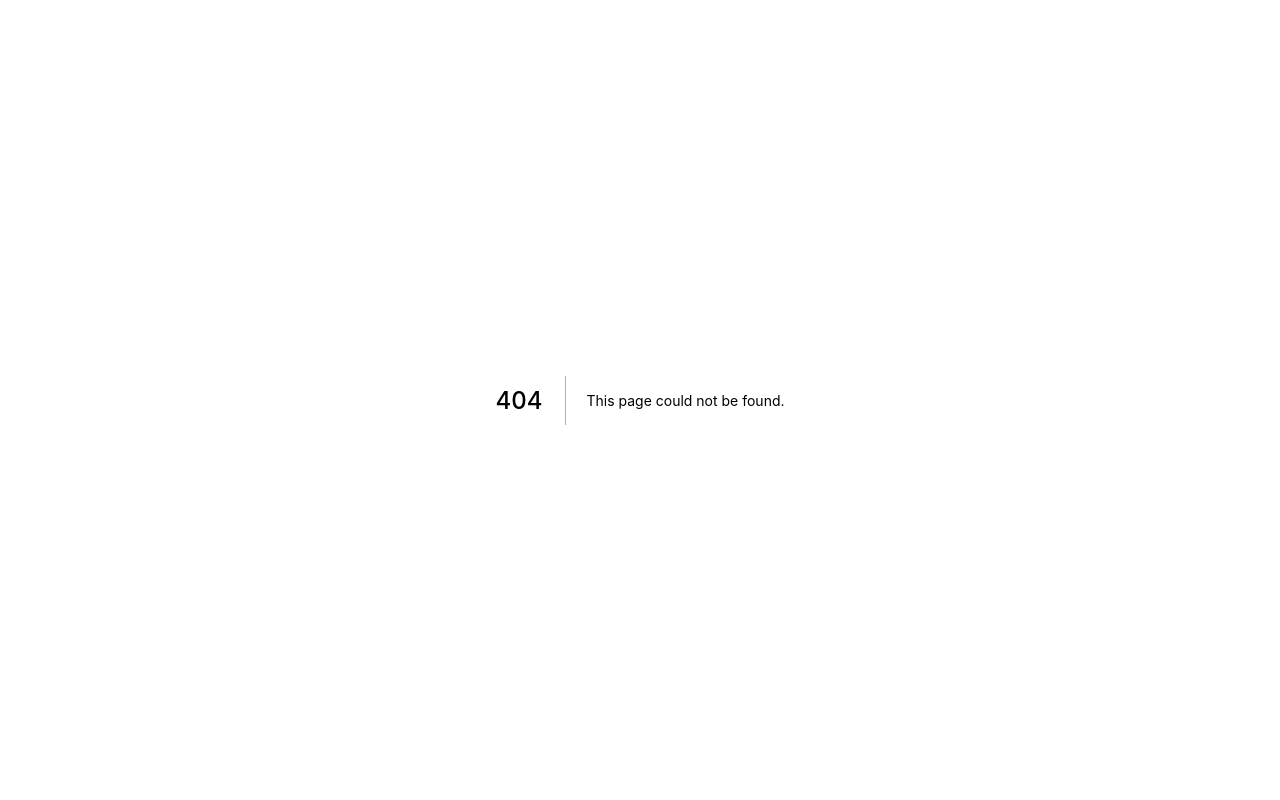
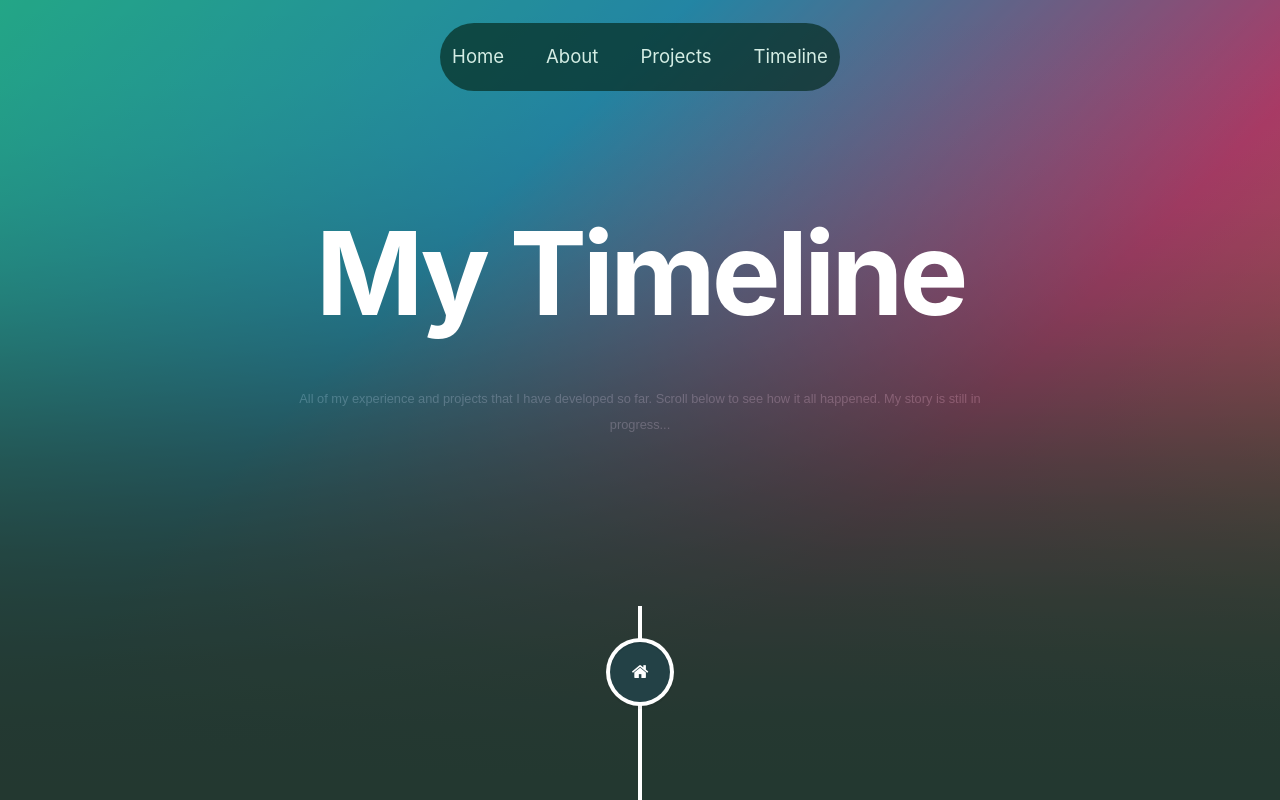
Before and after one commit to nikhil23-Rao/nikhilrao, a Next.js app in the folder main/: page /timeline in a window 1280 px wide. Before the commit this address had no page. Built offline with nearby package versions, Linux system fonts and the light colour scheme.

Commit message:
timeline

```diff
--- /dev/null
+++ b/main/@types/@types.ts
@@ -0,0 +1 @@
+declare module "react-vertical-timeline-component";
--- a/main/package.json
+++ b/main/package.json
@@ -9,12 +9,16 @@
     "lint": "next lint"
   },
   "dependencies": {
+    "@merc/react-timeline": "^0.1.42",
     "font-awesome": "^4.7.0",
     "lottie-react": "^2.4.0",
     "next": "12.1.6",
     "react": "18.2.0",
+    "react-chrono": "^2.2.0",
     "react-dom": "18.2.0",
-    "react-typed": "^1.2.0"
+    "react-typed": "^1.2.0",
+    "react-vertical-timeline-component": "^3.6.0",
+    "vertical-timeline-component-for-react": "^1.0.7"
   },
   "devDependencies": {
     "@types/node": "18.0.0",
--- a/main/pages/_app.tsx
+++ b/main/pages/_app.tsx
@@ -1,4 +1,5 @@
 import "font-awesome/css/font-awesome.min.css";
+import "react-vertical-timeline-component/style.min.css";
 import "../styles/globals.css";
 import type { AppProps } from "next/app";
 
--- /dev/null
+++ b/main/pages/timeline.tsx
@@ -0,0 +1,249 @@
+import { Navigation } from "../components/Navigation";
+
+import {
+  VerticalTimeline,
+  VerticalTimelineElement,
+} from "react-vertical-timeline-component";
+
+const Timeline = () => {
+  const timelineData = [
+    {
+      name: "Started Coding",
+      description: `print("Hello World"); The foundation to everything...`,
+      date: "2018-2019",
+      icon: "fa fa-home",
+    },
+    {
+      name: "Exploring Data Science",
+      description: `Using popular Python libraries such as NumPy, Pandas, and more, to create awesome charts, and data tables with code.`,
+      date: "Summer 2020",
+      icon: "fa fa-database",
+    },
+    {
+      name: "Exploring Game Dev In Python",
+      description: `I started my exploration into game dev with Python. Using libraries such as Pygame, I started visualizing what it was like to be a game dev.`,
+      date: "2020",
+      icon: "fa fa-gamepad",
+    },
+    {
+      name: "The Creation of Opera",
+      description: `One of my earliest projects with Python. A command line voice assistant with the power to do thing other assistants like Siri could do.`,
+      date: "2020",
+      icon: "fa fa-android",
+    },
+    {
+      name: "Raspberry Pi Hackathon Finalist",
+      description: `Placed 4th place in a Raspberry Pi hackathon, where I built a game with the software.`,
+      date: "Feb 2020",
+      icon: "fa fa-trophy",
+    },
+    {
+      name: "The Start of My Web Development Journey",
+      description: `Embarked on a new journey, a path that I soon admire.`,
+      date: "Late 2020",
+      icon: "fa fa-laptop",
+    },
+    {
+      name: "Started Learning Javascript",
+      description: `30 mins every day, with my brother and dad.`,
+      date: "2021",
+      icon: "fa fa-code",
+    },
+    {
+      name: "Started Learning HTML/CSS",
+      description: `30 mins every day, with my brother and dad.`,
+      date: "2021",
+      icon: "fa fa-code",
+    },
+    {
+      name: "Entered The World Of React.JS",
+      description: `The best javascript framework. No doubt about it.`,
+      date: "2021",
+      icon: "fa fa-code",
+    },
+    {
+      name: "The Creation of OnTrack",
+      description: `A productivity app built with ReactJS to test my knowledge of React, and to help stay on track with assignments.`,
+      date: "2021",
+      icon: "fa fa-check",
+    },
+    {
+      name: "Typescript It is.",
+      description: `My favorite programming language by far. Javascript, but better...`,
+      date: "2021",
+      icon: "fa fa-code",
+    },
+    {
+      name: "The Creation of Lite",
+      description: `A web app inspired by Medium. Create, share, and read articles.`,
+      date: "2021",
+      icon: "fa fa-book",
+    },
+    {
+      name: "The Creation of ChatPad",
+      description: `My first popular app. A real time chat communication app built to chat with friends`,
+      date: "2021",
+      icon: "fa fa-comment",
+    },
+    {
+      name: "Mobile Apps with React Native",
+      description: `IOS/Android skills aquired with the creation of React Native`,
+      date: "2022",
+      icon: "fa fa-comment",
+    },
+    {
+      name: "Trends",
+      description: `Putting my mobile development skills to the test with a social media platform.`,
+      date: "2022",
+      icon: "fa fa-phone",
+    },
+
+    {
+      name: "Next.js: The framework in the library",
+      description: `React is good, but Next is better...`,
+      date: "2022",
+      icon: "fa fa-close",
+    },
+    {
+      name: "Identified: Music Anytime, Anywhere",
+      description: `A Shazam like application on the web used to identify music with just a short snippet required.`,
+      date: "2022",
+      icon: "fa fa-music",
+    },
+    {
+      name: "Software Engineer Volunteer At Local Temple",
+      description: `In the experience I helped build a NLP based chat bot, and a real time radio player`,
+      date: "2022",
+      icon: "fa fa-laptop",
+    },
+    {
+      name: "The Categories Game",
+      description: `The best app I have built so far. A immersive game following the popular trend of wordle`,
+      date: "2022",
+      icon: "fa fa-gamepad",
+    },
+    {
+      name: "GameDay",
+      description: `An informative sports news website that has a great user interface. Share your sports takes with other users through our community feed.`,
+      date: "2022",
+      icon: "fa fa-pencil",
+    },
+    {
+      name: "DVHS Robotics Novice",
+      description: `Novice member in my school's robotics club. I learned how to build and program with VEX.`,
+      date: "2023",
+      icon: "fa fa-android",
+    },
+    {
+      name: "EduTools",
+      description: `Built for a hackathon, using AI and API's to help students succeed in school.`,
+      date: "2023",
+      icon: "fa fa-pencil",
+    },
+    {
+      name: "Team 5776A",
+      description: `Drafted to one of DVHS's 4 competitive Robotics teams`,
+      date: "2023",
+      icon: "fa fa-android",
+    },
+    {
+      name: "Robotics Summer Camp Mentor",
+      description: `Mentored middle schoolers, and taught them how to think and build like engineers.`,
+      date: "Summer 2023",
+      icon: "fa fa-android",
+    },
+  ];
+  return (
+    <div
+      style={{
+        height: "100vh",
+        backgroundColor: "#233830",
+        overflowY: "scroll",
+        overflowX: "hidden",
+        display: "flex",
+        flexDirection: "column",
+      }}
+    >
+      <div
+        style={{
+          position: "relative",
+          zIndex: 1,
+          height: 0,
+        }}
+      >
+        <div
+          className="gradientbg"
+          style={{
+            zIndex: 1,
+            position: "absolute",
+          }}
+        >
+          <div className="firstdiv"></div>
+          <div className="canvasholder">
+            <canvas className="canvas" style={{ height: "100vh" }}></canvas>
+          </div>
+        </div>
+      </div>
+      <Navigation />
+      <div
+        style={{
+          display: "flex",
+          flexDirection: "column",
+          alignItems: "center",
+          justifyContent: "center",
+        }}
+      >
+        <h1 className="gradient" style={{ color: "#fff", zIndex: 200 }}>
+          My Timeline
+        </h1>
+        <p
+          style={{
+            color: "darkgray",
+            maxWidth: 700,
+            textAlign: "center",
+            fontSize: "1vw",
+          }}
+        >
+          All of my experience and projects that I have developed so far. Scroll
+          below to see how it all happened. My story is still in progress...
+        </p>
+      </div>
+      <div
+        className="animatein"
+        style={{
+          display: "flex",
+          flexDirection: "row",
+          padding: 50,
+          alignItems: "center",
+          justifyContent: "center",
+          marginTop: 100,
+        }}
+      >
+        <VerticalTimeline>
+          {timelineData.map((t) => (
+            <VerticalTimelineElement
+              className="vertical-timeline-element--work"
+              contentStyle={{ background: "#254237" }}
+              contentArrowStyle={{ borderRight: "7px solid  #fff" }}
+              date={t.date}
+              iconStyle={{
+                background: "#234146",
+                color: "#fff",
+                display: "flex",
+                alignItems: "center",
+                justifyContent: "center",
+              }}
+              icon={<i className={t.icon} />}
+            >
+              <h3 className="vertical-timeline-element-title">{t.name}</h3>
+
+              <p style={{ color: "#A9C3B9" }}>{t.description}</p>
+            </VerticalTimelineElement>
+          ))}
+        </VerticalTimeline>
+      </div>
+    </div>
+  );
+};
+
+export default Timeline;
```
Also changed, not shown: 1 other file (tests, documents, lock files or other folders).
